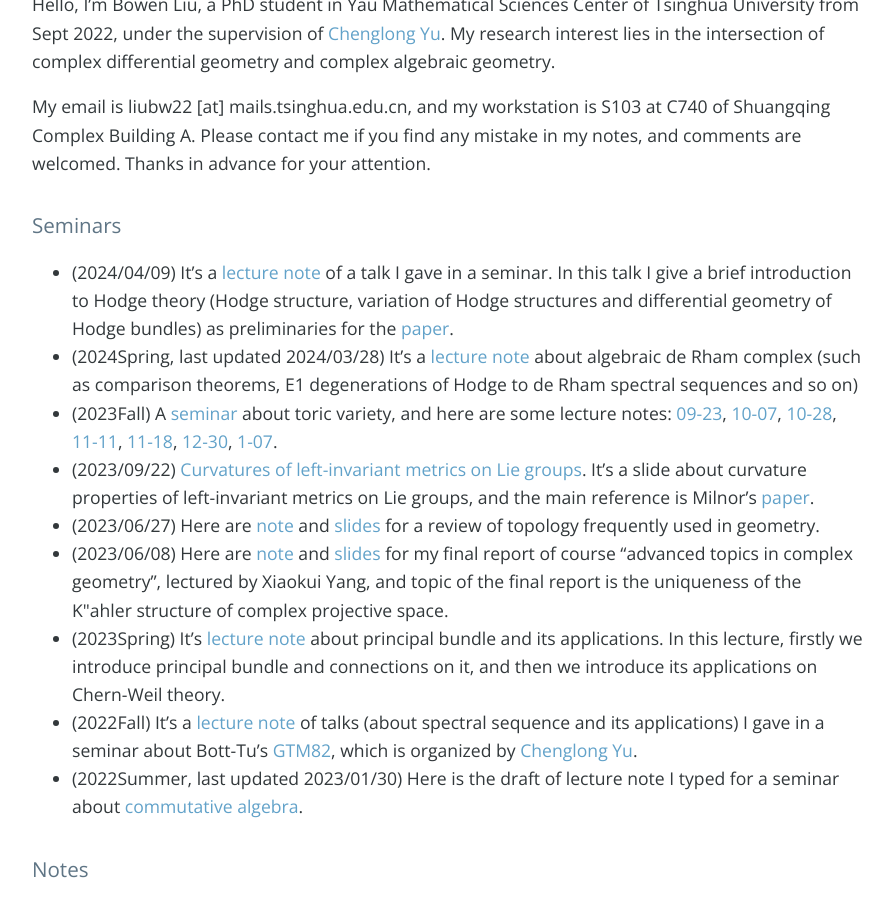
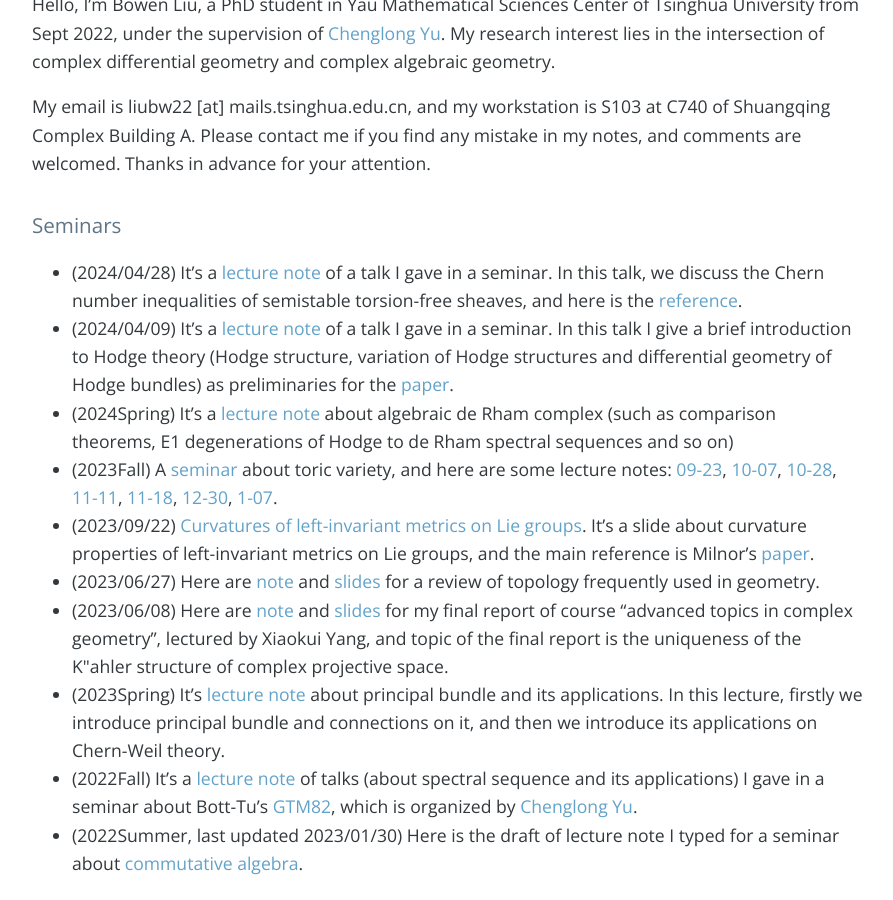
Before and after one commit to bowenl-math/bowenl-math.github.io, a Jekyll site: the page built from index.md, in a window 1280 px wide and 900 px high, scrolled down 403 px. Shown: the whole window, without its empty margins (192-1085 px from the left). Built offline with Jekyll 4.4.1, drawn with Linux system fonts in a browser that asks for light colours; nearby versions of some CDN libraries; our own code applies the rules of GitHub Pages for plain Markdown files; the list of posts is cut into pages by our own code; comment, search, counter and statistics services are not loaded; some of the changed text lies outside the part shown.

Commit message:
Update index.md

```diff
--- a/index.md
+++ b/index.md
@@ -4,8 +4,9 @@ Hello, I'm Bowen Liu, a PhD student in Yau Mathematical Sciences Center of Tsing
 My email is liubw22 [at] mails.tsinghua.edu.cn, and my workstation is S103 at C740 of Shuangqing Complex Building A. Please contact me if you find any mistake in my notes, and comments are welcomed. Thanks in advance for your attention.
 
 ### Seminars
+* (2024/04/28) It's a [lecture note](notes/2024Spring/Miyaoka.pdf) of a talk I gave in a seminar. In this talk, we discuss the Chern number inequalities of semistable torsion-free sheaves, and here is the [reference](https://mathscinet.ams.org/mathscinet/article?mr=946247).
 * (2024/04/09) It's a [lecture note](notes/2024Spring/04_09.pdf) of a talk I gave in a seminar. In this talk I give a brief introduction to Hodge theory (Hodge structure, variation of Hodge structures and differential geometry of Hodge bundles) as preliminaries for the [paper](https://mathscinet.ams.org/mathscinet/article?mr=3539923).
-* (2024Spring, last updated 2024/03/28) It's a [lecture note](notes/2024Spring/algebraic_deRham.pdf) about algebraic de Rham complex (such as comparison theorems, E1 degenerations of Hodge to de Rham spectral sequences and so on)
+* (2024Spring) It's a [lecture note](notes/2024Spring/algebraic_deRham.pdf) about algebraic de Rham complex (such as comparison theorems, E1 degenerations of Hodge to de Rham spectral sequences and so on)
 * (2023Fall) A [seminar](notes/2023Fall/toric/syllabus.pdf) about toric variety, and here are some lecture notes: [09-23](notes/2023Fall/toric/09-23.pdf), [10-07](notes/2023Fall/toric/10-07.pdf), [10-28](notes/2023Fall/toric/10-28.pdf), [11-11](notes/2023Fall/toric/11-11.pdf), [11-18](notes/2023Fall/toric/11-18.pdf), [12-30](notes/2023Fall/toric/12-30,01-07.pdf), [1-07](notes/2023Fall/toric/12-30,01-07.pdf).
 * (2023/09/22) [Curvatures of left-invariant metrics on Lie groups](notes/personal notes/Curvatures_of_Lie_group.pdf). It's a slide about curvature properties of left-invariant metrics on Lie groups, and the main reference is Milnor's [paper](https://mathscinet.ams.org/mathscinet/article?mr=0425012).
 * (2023/06/27) Here are [note](notes/personal notes/Review_of_topology/note.pdf) and [slides](notes/personal notes/Review_of_topology/slides.pdf) for a review of topology frequently used in geometry.
@@ -33,6 +34,7 @@ My email is liubw22 [at] mails.tsinghua.edu.cn, and my workstation is S103 at C7
 * (2022Fall, last updated 2023/01/23) [Lecture notes](notes/2022Fall/Algebra1-H.pdf) of Algebra1-H, lectured by Chenglong Yu.
 
 ### Travel
+* Apr 22 - Apr 26, 2024. [Complex Algebraic Geometry and Related Topics](http://www.mcm.ac.cn/events/programs/202401/t20240122_768739.html), CAS, Beijing, China.
 * Jan 22 - Jan 26, 2024, [Winter School on Homogeneous Dynamics](https://scms.fudan.edu.cn/info/4588/6088.htm), Fudan University, Shanghai, China.
 * Jan 14 - Jan 19, 2024, [Tsinghua-Tokyo workshop on Calabi-Yau](https://indico.ipmu.jp/event/422/), IPMU, Tokyo, Japan.
 * Dec 22 - Dec 26, 2023, [Workshop on algebraic geometry](http://www.tsimf.cn/meeting/detail?id=360), TSIMF, Sanya, China.
```
